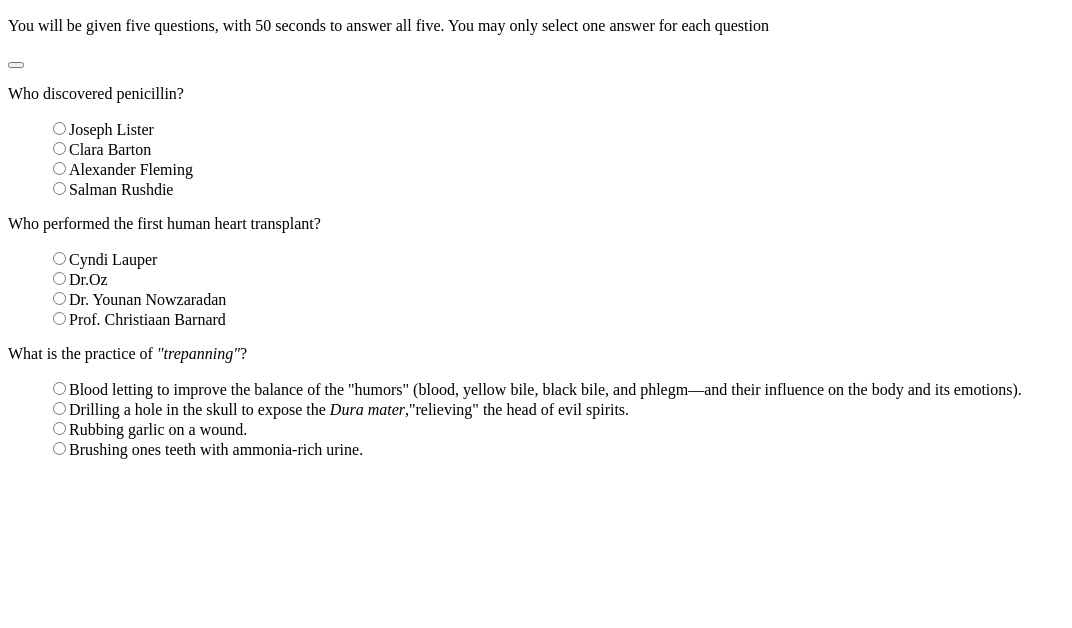
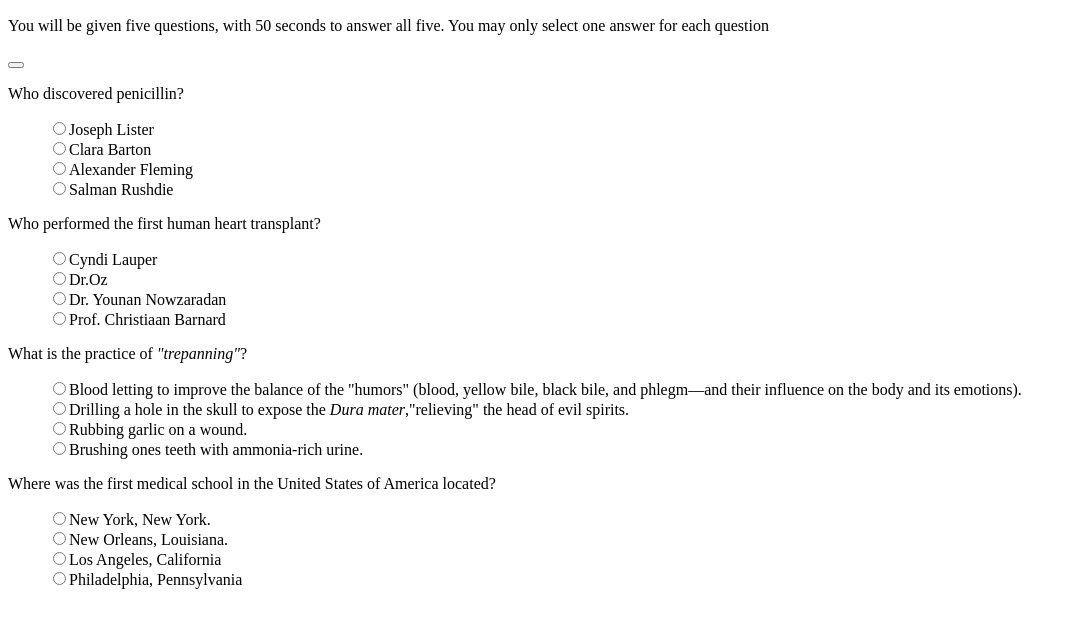
Before and after one commit to NatashaMalt/TriviaGame, a plain HTML site: page index.html in a window 1280 px wide. Shown: the part 136-764 px from the top of the page, without its empty margins (0-1072 px from the left). Drawn offline with nearby package versions, Linux system fonts and the light colour scheme; a script that the page names is missing.

Commit message:
4th question

```diff
--- a/index.html
+++ b/index.html
@@ -60,6 +60,13 @@
      <input type="radio" name="q3" value="d" id="q3d">Brushing ones teeth with ammonia-rich urine.<br>
      </ul>
 
+     <p class="questions">Where was the first medical school in the United States of America located?</p>
+     <ul>
+     <input type="radio" name="q4" value="a" id="q4a">New York, New York.<br>
+     <input type="radio" name="q4" value="b" id="q4b">New Orleans, Louisiana.<br>
+     <input type="radio" name="q4" value="c" id="q4c">Los Angeles, California<br>
+     <input type="radio" name="q4" value="d" id="q4d">Philadelphia, Pennsylvania<br>
+
     </section>
 
 
```
